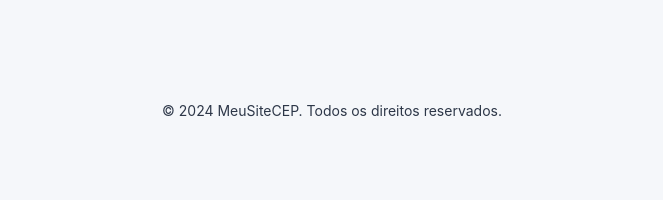
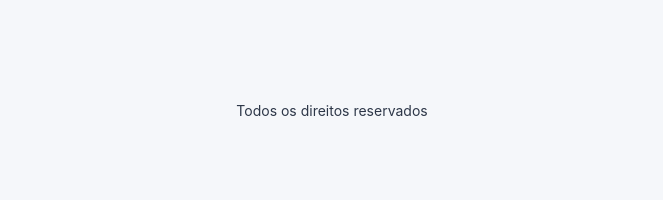
Before and after one commit to bmendezzz/encontarCEP, a React (Create React App) app: page / in a window 1280 px wide. Shown: the part 617-817 px from the top of the page, without its empty margins (308-971 px from the left). Built offline with nearby package versions, Linux system fonts and the light colour scheme.

Commit message:
Update: simplifica texto do footer

```diff
--- a/src/App.js
+++ b/src/App.js
@@ -51,7 +51,7 @@
         </Header>
         <CepSearch />
         <Footer>
-          © 2024 MeuSiteCEP. Todos os direitos reservados.
+          Todos os direitos reservados
         </Footer>
       </AppContainer>
     </>
```
